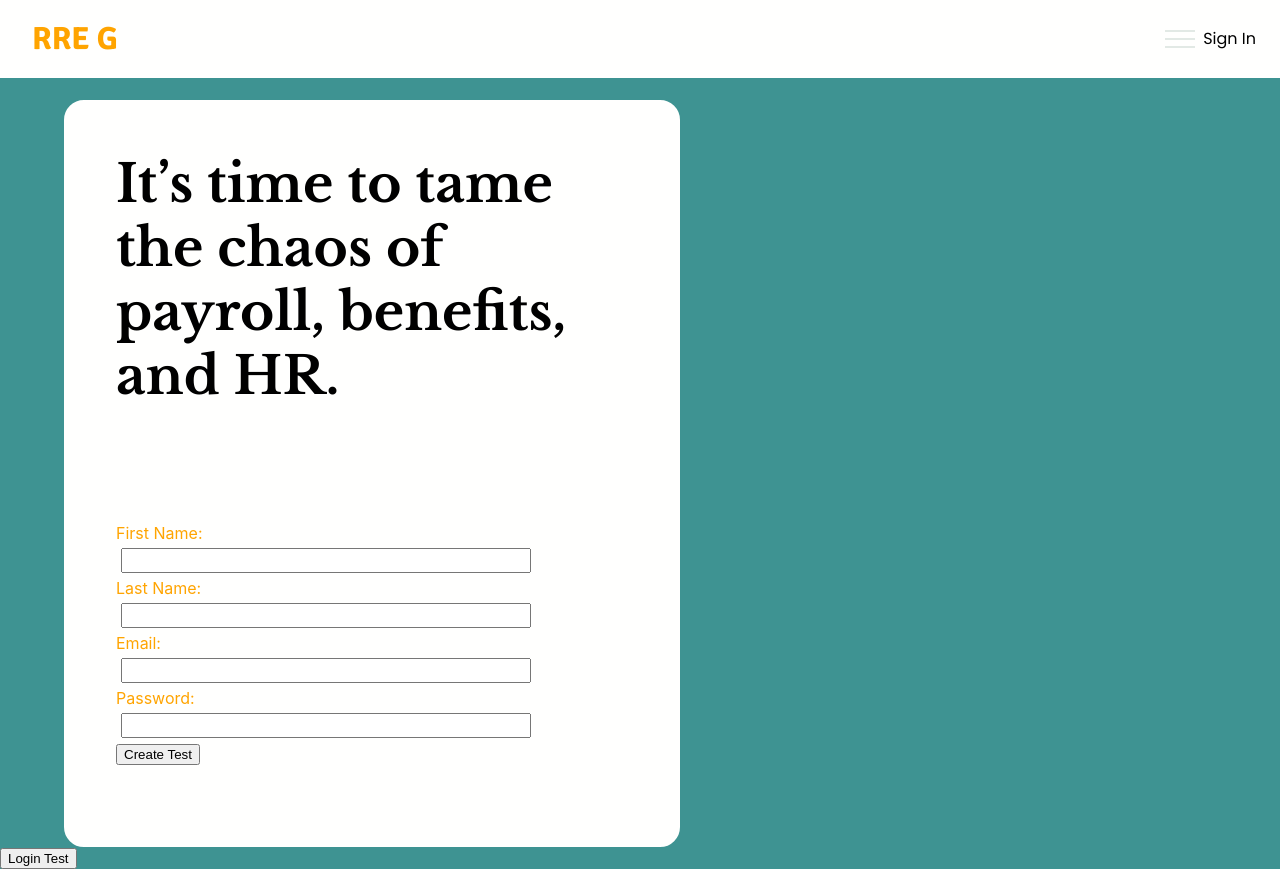
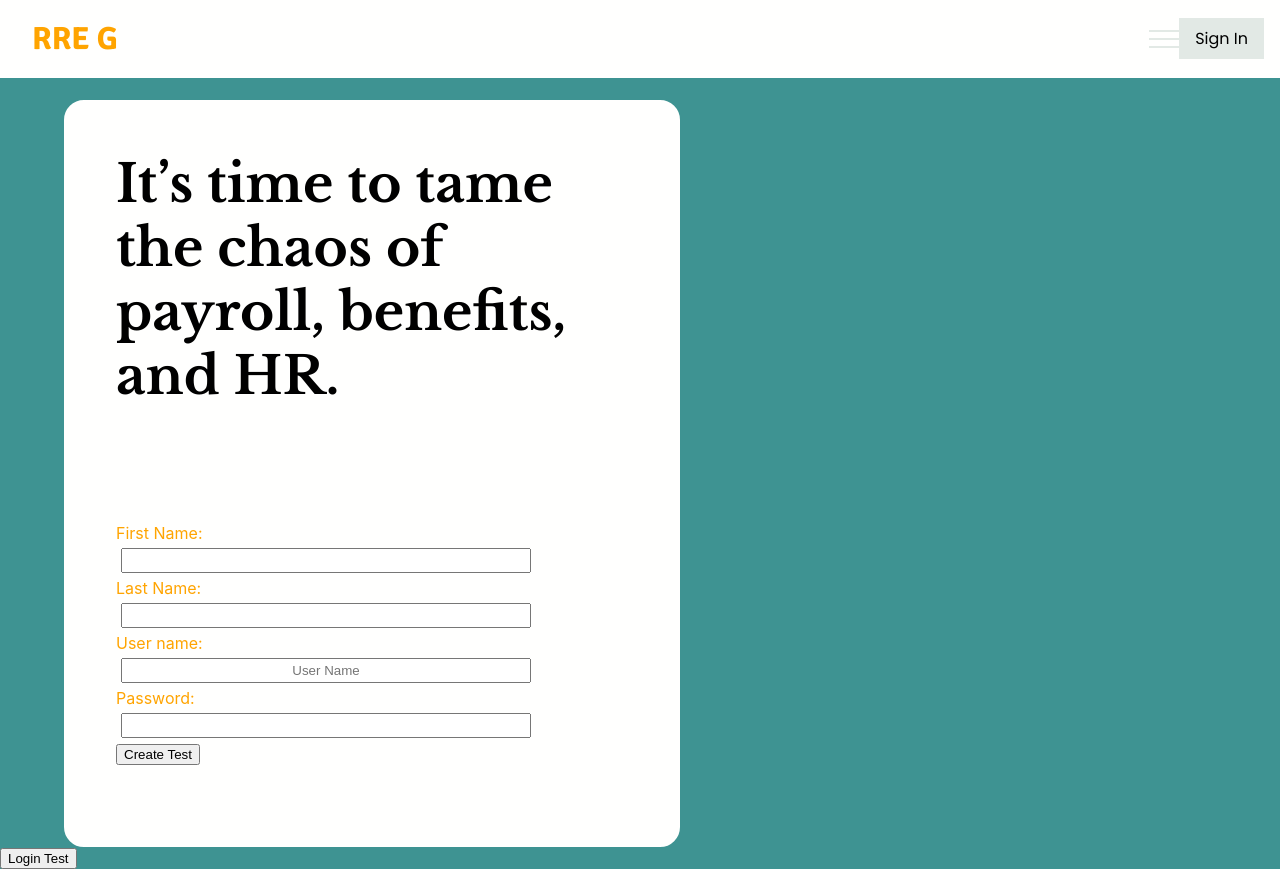
Before and after one commit to JdPope/RREGuideFront, a React (Create React App) app: page / in a window 1280 px wide. Built offline with nearby package versions, Linux system fonts and the light colour scheme.

Commit message:
some css, create user button throuh props....

```diff
--- a/src/App.js
+++ b/src/App.js
@@ -20,7 +20,7 @@ class App extends Component {
 }
 
 
-testUserCreate = () =>{
+createUser = () =>{
   console.log("create test")
   fetch('http://localhost:3000/users', {
     method: 'POST',
@@ -92,7 +92,7 @@ backdropClickHandler = () => {
       {backdrop}
       <main style={{marginTop:'80px'}}>
       <Route exact path="/LoginPage" render={(props)=> <LoginPage /> }/>
-      <SignUpContainer testUserCreate={this.testUserCreate}/>
+      <SignUpContainer createUser={this.createUser}/>
       <button onClick={this.testUserLogin}>Login Test</button>
       </main>
     </div>
--- a/src/Navbar/Navbar.css
+++ b/src/Navbar/Navbar.css
@@ -48,5 +48,6 @@
 }
 
 .Navbar_items li{
-  padding: 0 0.5rem;
+  background: #E2E9E5;
+  padding: .5rem 1rem;
 }
--- a/src/SignUpContainer/SignUpContainer.js
+++ b/src/SignUpContainer/SignUpContainer.js
@@ -15,12 +15,12 @@ class SignUpContainer extends Component {
                 <input className="SignUpContainer-input" name="first_name" />
                 <label className="SignUpContainer-label">Last Name:</label>
                 <input className="SignUpContainer-input" name="last_name"/>
-                <label className="SignUpContainer-label">Email:</label>
-                <input className="SignUpContainer-input" name="email"/>
+                <label className="SignUpContainer-label">User name:</label>
+                <input className="SignUpContainer-input" onChange={this.createUser} name="User Name" required placeholder= "User Name" type="text"  />
                 <label className="SignUpContainer-label">Password:</label>
                 <input className="SignUpContainer-input" type="password" name="password" />
               </form>
-              <button onClick={this.props.testUserCreate}>Create Test</button>
+              <button onClick={this.props.createUser}>Create Test</button>
             </div>
       </React.Fragment>
     )
```
